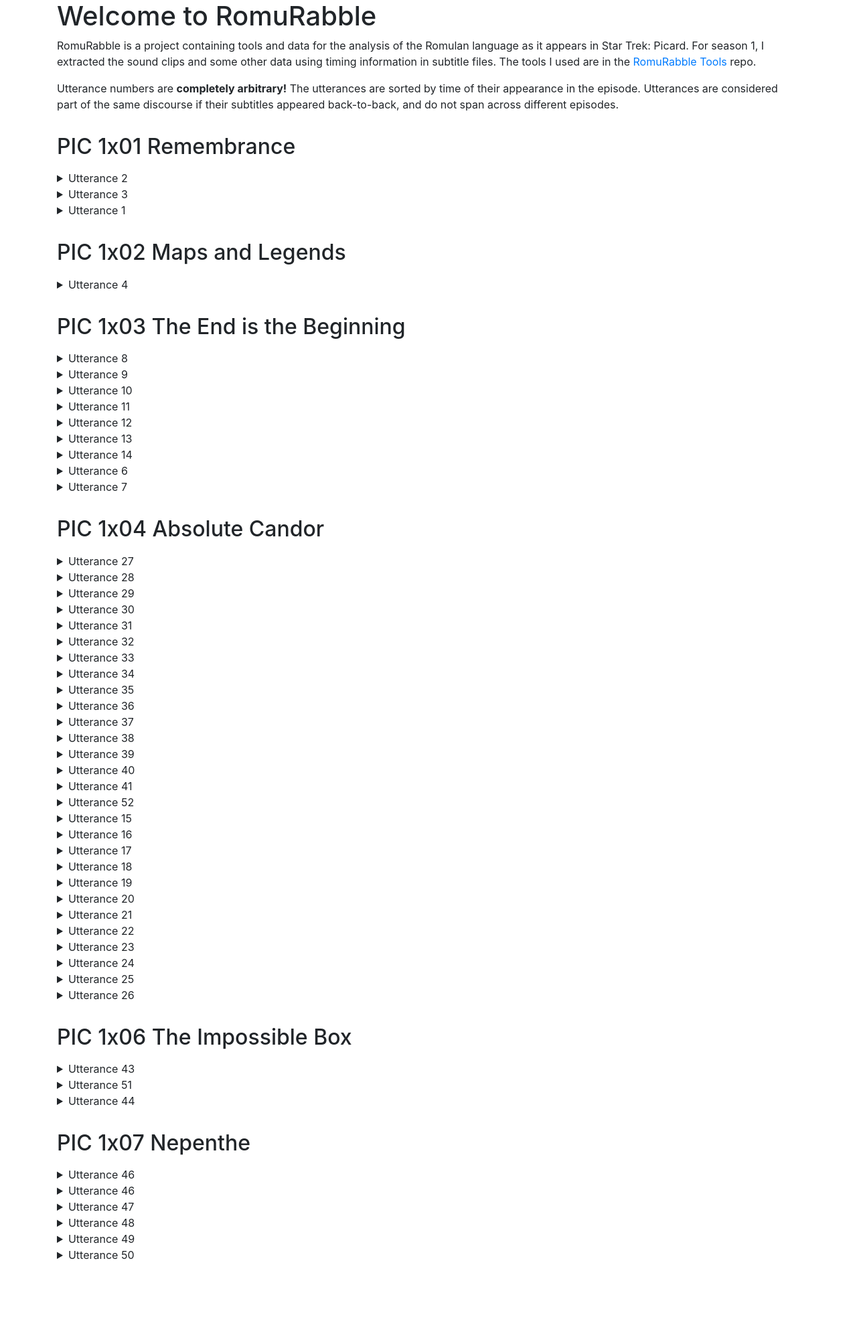
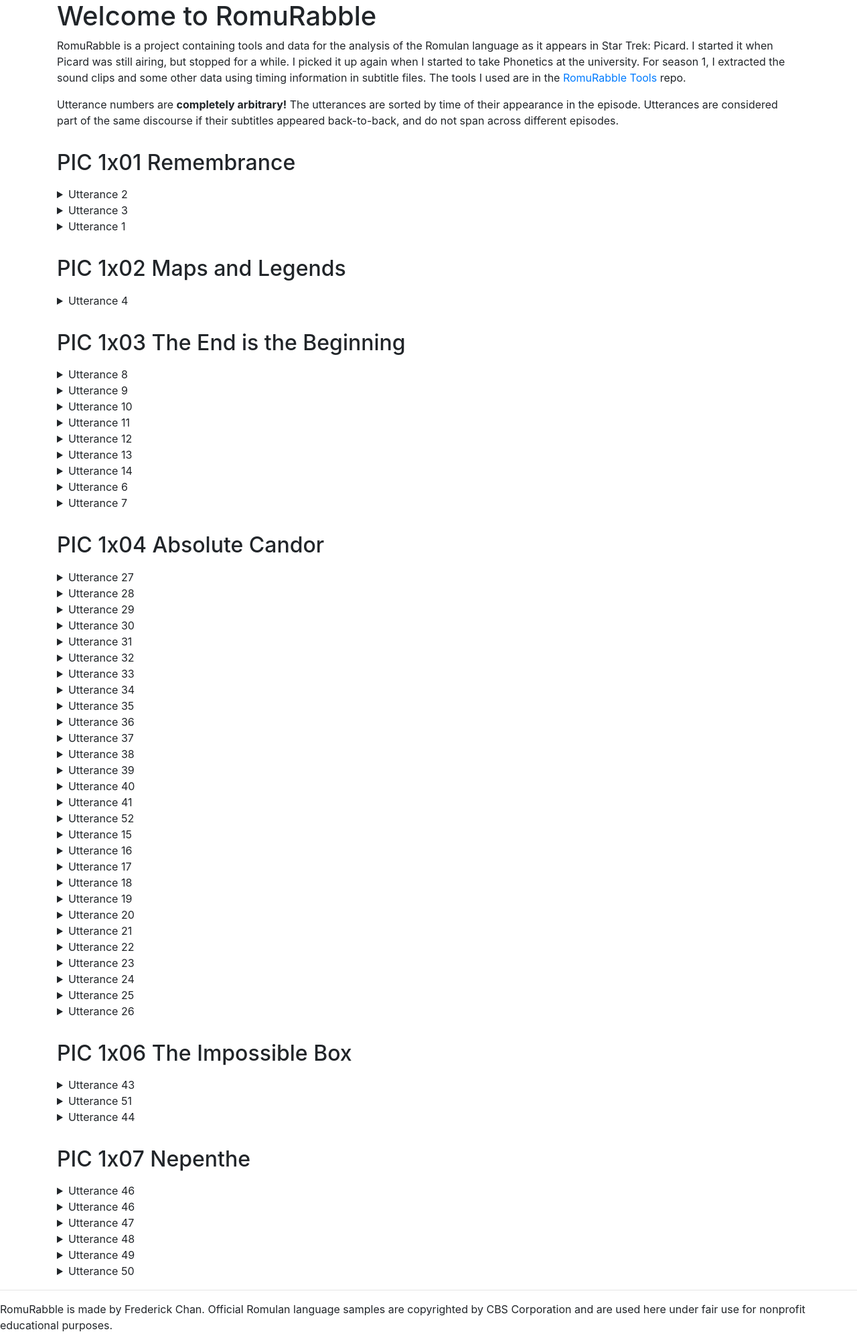
Before and after one commit to fechan/RomuRabble, a plain HTML site: page index.html in a window 1280 px wide. Shown: the whole page at 67% size. Before the commit the page ends 1886 px from the top, so only its background shows below. Drawn offline with nearby package versions, Linux system fonts and the light colour scheme.

Commit message:
add footer

```diff
--- a/index.html
+++ b/index.html
@@ -12,8 +12,10 @@
     <h1>Welcome to RomuRabble</h1>
     <p>
       RomuRabble is a project containing tools and data for the analysis of the Romulan language
-      as it appears in Star Trek: Picard. For season 1, I extracted the sound clips and some other
-      data using timing information in subtitle files. The tools I used are in the
+      as it appears in Star Trek: Picard. I started it when Picard was still airing, but stopped for
+      a while. I picked it up again when I started to take Phonetics at the university. For season 1,
+      I extracted the sound clips and some other data using timing information in subtitle files.
+      The tools I used are in the
       <a href="https://github.com/fechan/RomuRabble-tools">RomuRabble Tools</a> repo.
     </p>
     <p>
@@ -63,6 +65,14 @@
       </details>
     </template>
   </main>
+  <footer>
+    <hr>
+    <p>
+      RomuRabble is made by <a href="https://fechan.github.io/"></a>Frederick Chan.
+      Official Romulan language samples are copyrighted by CBS Corporation and are used here under
+      fair use for nonprofit educational purposes.
+    </p>
+  </footer>
   <script type="module" src="site_data.mjs"></script>
   <script type="module" src="list_episodes.mjs"></script>
 </body>
```
